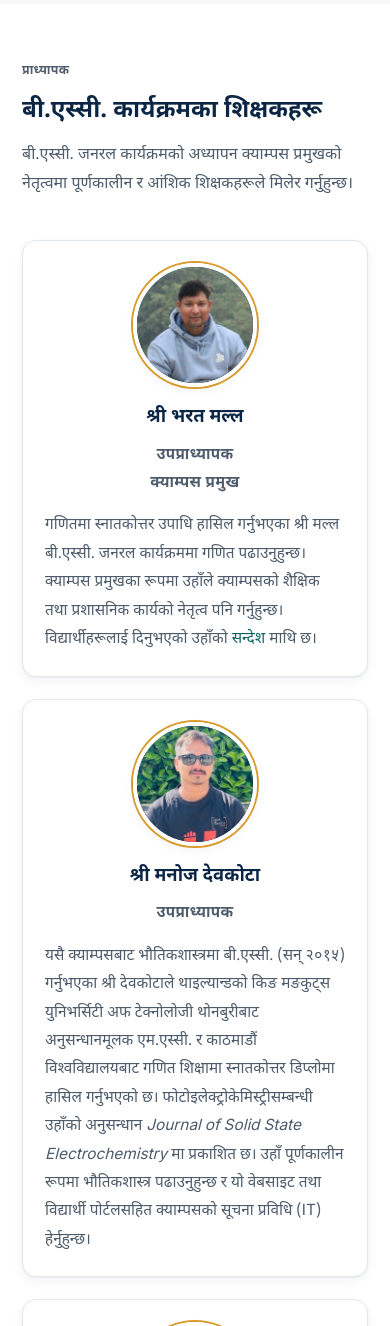
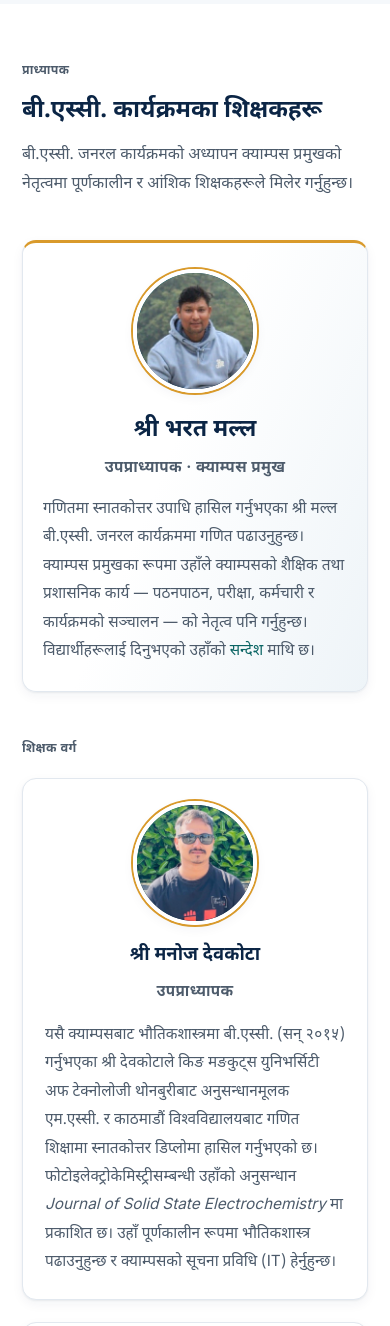
Before and after one commit to newstep12/KamalaScienceCampus, a PHP site: page /ne/about.html in a window 390 px wide. Shown: the part 5174-6500 px from the top of the page. Run offline with PHP 8.4, Linux system fonts and the light colour scheme.

Commit message:
Set the Campus Chief above the faculty row, not inside it
Five cards in an auto-filling grid put the Campus Chief shoulder to
shoulder with the teachers he leads, and left a fifth card orphaned on a
row of its own. He now gets a wide card ahead of the grid — portrait
beside the bio, gold rule across the top — and the four teachers below
fill one even row under a "Teaching faculty" heading.

Three things were fighting the row, so they go too:

- The teaching columns are now fixed at four, then 2x2, then one up.
  Auto-fill broke them into three with the fourth stranded underneath at
  tablet widths.
- Mr. Thapa's "Former Campus Chief" wrapped his role onto three lines
  while the others sat on one, pushing his name and bio out of line with
  the rest of the row. His bio already opens with it.
- Cards stretch to the tallest, so Mr. Devkota's bio — four times the
  length of the shortest — set how much empty space the other three
  carried. Same facts, tighter prose.

Every built page is re-emitted because the stylesheet's hash feeds the
?v= cache-buster; outside about.html that hash is the only change.

Co-Authored-By: Claude Opus 5 <noreply@anthropic.com>
Claude-Session: https://claude.ai/code/session_01C9hcChULweFaSFTkbCAWVd

```diff
--- a/admissions.html
+++ b/admissions.html
@@ -15,7 +15,7 @@
 <link rel="preconnect" href="https://fonts.googleapis.com">
 <link rel="preconnect" href="https://fonts.gstatic.com" crossorigin>
 <link rel="stylesheet" href="https://fonts.googleapis.com/css2?family=Inter:wght@400;500;600;700&family=Source+Serif+4:opsz,wght@8..60,600;8..60,700&family=Noto+Sans+Devanagari:wght@400;500;600&display=swap">
-<link rel="stylesheet" href="assets/css/styles.css?v=2dee24d8dd">
+<link rel="stylesheet" href="assets/css/styles.css?v=0611d891a3">
 <link rel="icon" type="image/png" sizes="192x192" href="assets/img/logo-192.png">
 </head>
 <body data-page="admissions">
@@ -305,7 +305,7 @@
   </div>
 </footer>
 
-<script src="assets/js/main.js?v=2dee24d8dd"></script>
+<script src="assets/js/main.js?v=0611d891a3"></script>
 
 </body>
 </html>
--- a/assets/css/styles.css
+++ b/assets/css/styles.css
@@ -590,6 +590,10 @@ body.lang-ne .hero h1 { font-size: clamp(1.6rem, 3.6vw, 2.5rem); }
 /* auto-fill, not auto-fit: a group with one card keeps a card-sized column
    instead of one card stretched across the page */
 .people { grid-template-columns: repeat(auto-fill, minmax(240px, 1fr)); }
+/* The teaching staff are a fixed four, so their columns are fixed too: four
+   abreast, then 2x2, then one up. Left to auto-fill they break into three
+   with the fourth orphaned on a row of its own at tablet widths. */
+.people-row { grid-template-columns: repeat(4, minmax(0, 1fr)); }
 .people-group {
   font-family: var(--sans); font-size: .8rem; font-weight: 700;
   letter-spacing: .12em; text-transform: uppercase; color: var(--ink-soft);
@@ -598,14 +602,45 @@ body.lang-ne .hero h1 { font-size: clamp(1.6rem, 3.6vw, 2.5rem); }
 .person-card { text-align: center; }
 .person-card p:not(.person-role) { text-align: left; }
 
+/* The Campus Chief heads the faculty from a card of his own, portrait beside
+   the bio. It reads as the senior entry, and it lifts him out of the grid so
+   the teachers below fill one even row instead of leaving an orphan card. */
+.person-lead {
+  display: grid; gap: 34px;
+  grid-template-columns: minmax(0, 150px) minmax(0, 1fr);
+  align-items: center;
+  text-align: left;
+  padding: 32px 38px;
+  margin-bottom: 30px;
+  border-top: 3px solid var(--gold);
+  background: linear-gradient(112deg, #fff 0%, #fff 44%, var(--bg-tint) 100%);
+}
+.person-lead .person-photo { margin-bottom: 0; }
+.person-lead .person-name { font-size: 1.45rem; margin-bottom: 6px; }
+.person-lead .person-role { margin-bottom: 13px; }
+
 @media (max-width: 900px) {
   .message { grid-template-columns: 1fr; gap: 26px; padding: 30px; }
   .person-bio { text-align: center; }
+}
+@media (max-width: 1000px) {
+  .people-row { grid-template-columns: repeat(2, minmax(0, 1fr)); }
+}
+@media (max-width: 520px) {
+  .people-row { grid-template-columns: minmax(0, 1fr); }
+}
+@media (max-width: 760px) {
+  .person-lead {
+    grid-template-columns: 1fr; gap: 20px;
+    text-align: center; padding: 30px 24px;
+  }
+  .person-lead p:not(.person-role) { text-align: left; }
 }
 @media (max-width: 560px) {
   .message { padding: 24px 20px; }
   .person-photo { width: 124px; height: 124px; }
   .person-initials { font-size: 2.2rem; }
+  .person-lead { padding: 26px 20px; }
 }
 
 body.lang-ne .person-name, body.lang-ne .message-sign { font-family: var(--deva); }
--- a/contact.html
+++ b/contact.html
@@ -15,7 +15,7 @@
 <link rel="preconnect" href="https://fonts.googleapis.com">
 <link rel="preconnect" href="https://fonts.gstatic.com" crossorigin>
 <link rel="stylesheet" href="https://fonts.googleapis.com/css2?family=Inter:wght@400;500;600;700&family=Source+Serif+4:opsz,wght@8..60,600;8..60,700&family=Noto+Sans+Devanagari:wght@400;500;600&display=swap">
-<link rel="stylesheet" href="assets/css/styles.css?v=2dee24d8dd">
+<link rel="stylesheet" href="assets/css/styles.css?v=0611d891a3">
 <link rel="icon" type="image/png" sizes="192x192" href="assets/img/logo-192.png">
 </head>
 <body data-page="contact">
@@ -233,7 +233,7 @@
   </div>
 </footer>
 
-<script src="assets/js/main.js?v=2dee24d8dd"></script>
+<script src="assets/js/main.js?v=0611d891a3"></script>
 
 </body>
 </html>
--- a/index.html
+++ b/index.html
@@ -15,7 +15,7 @@
 <link rel="preconnect" href="https://fonts.googleapis.com">
 <link rel="preconnect" href="https://fonts.gstatic.com" crossorigin>
 <link rel="stylesheet" href="https://fonts.googleapis.com/css2?family=Inter:wght@400;500;600;700&family=Source+Serif+4:opsz,wght@8..60,600;8..60,700&family=Noto+Sans+Devanagari:wght@400;500;600&display=swap">
-<link rel="stylesheet" href="assets/css/styles.css?v=2dee24d8dd">
+<link rel="stylesheet" href="assets/css/styles.css?v=0611d891a3">
 <link rel="icon" type="image/png" sizes="192x192" href="assets/img/logo-192.png">
 <script type="application/ld+json">
 {
@@ -356,7 +356,7 @@
   </div>
 </footer>
 
-<script src="assets/js/main.js?v=2dee24d8dd"></script>
+<script src="assets/js/main.js?v=0611d891a3"></script>
 
 </body>
 </html>
--- a/ne/about.html
+++ b/ne/about.html
@@ -15,7 +15,7 @@
 <link rel="preconnect" href="https://fonts.googleapis.com">
 <link rel="preconnect" href="https://fonts.gstatic.com" crossorigin>
 <link rel="stylesheet" href="https://fonts.googleapis.com/css2?family=Inter:wght@400;500;600;700&family=Source+Serif+4:opsz,wght@8..60,600;8..60,700&family=Noto+Sans+Devanagari:wght@400;500;600&display=swap">
-<link rel="stylesheet" href="../assets/css/styles.css?v=2dee24d8dd">
+<link rel="stylesheet" href="../assets/css/styles.css?v=0611d891a3">
 <link rel="icon" type="image/png" sizes="192x192" href="../assets/img/logo-192.png">
 </head>
 <body data-page="about" class="lang-ne">
@@ -250,39 +250,43 @@
       </p>
     </div>
 
-    <div class="grid people">
-      <article class="card person-card">
-        <div class="person-photo"><img src="../assets/img/people/bharat-malla.jpg" alt="" width="320" height="320" loading="lazy" decoding="async"></div>
+    <article class="card person-lead">
+      <div class="person-photo"><img src="../assets/img/people/bharat-malla.jpg" alt="" width="320" height="320" loading="lazy" decoding="async"></div>
+      <div>
         <h3 class="person-name">श्री भरत मल्ल</h3>
-        <p class="person-role">उपप्राध्यापक<br>क्याम्पस प्रमुख</p>
+        <p class="person-role">उपप्राध्यापक &middot; क्याम्पस प्रमुख</p>
         <p>
           गणितमा स्नातकोत्तर उपाधि हासिल गर्नुभएका श्री मल्ल बी.एस्सी. जनरल
           कार्यक्रममा गणित पढाउनुहुन्छ। क्याम्पस प्रमुखका रूपमा उहाँले
-          क्याम्पसको शैक्षिक तथा प्रशासनिक कार्यको नेतृत्व पनि गर्नुहुन्छ।
+          क्याम्पसको शैक्षिक तथा प्रशासनिक कार्य &mdash; पठनपाठन, परीक्षा,
+          कर्मचारी र कार्यक्रमको सञ्चालन &mdash; को नेतृत्व पनि गर्नुहुन्छ।
           विद्यार्थीहरूलाई दिनुभएको उहाँको
           <a href="#campus-chief">सन्देश</a> माथि छ।
         </p>
-      </article>
+      </div>
+    </article>
+
+    <h3 class="people-group">शिक्षक वर्ग</h3>
+    <div class="grid people-row">
       <article class="card person-card">
         <div class="person-photo"><img src="../assets/img/people/manoj-devkota.jpg" alt="" width="320" height="320" loading="lazy" decoding="async"></div>
         <h3 class="person-name">श्री मनोज देवकोटा</h3>
         <p class="person-role">उपप्राध्यापक</p>
         <p>
           यसै क्याम्पसबाट भौतिकशास्त्रमा बी.एस्सी. (सन् २०१५) गर्नुभएका श्री
-          देवकोटाले थाइल्यान्डको किङ मङकुट्स युनिभर्सिटी अफ टेक्नोलोजी
-          थोनबुरीबाट अनुसन्धानमूलक एम.एस्सी. र काठमाडौं विश्वविद्यालयबाट
-          गणित शिक्षामा स्नातकोत्तर डिप्लोमा हासिल गर्नुभएको छ।
+          देवकोटाले किङ मङकुट्स युनिभर्सिटी अफ टेक्नोलोजी थोनबुरीबाट
+          अनुसन्धानमूलक एम.एस्सी. र काठमाडौं विश्वविद्यालयबाट गणित शिक्षामा
+          स्नातकोत्तर डिप्लोमा हासिल गर्नुभएको छ।
           फोटोइलेक्ट्रोकेमिस्ट्रीसम्बन्धी उहाँको अनुसन्धान
           <em lang="en">Journal of Solid State Electrochemistry</em>
-          मा प्रकाशित छ। उहाँ पूर्णकालीन रूपमा भौतिकशास्त्र पढाउनुहुन्छ र यो
-          वेबसाइट तथा विद्यार्थी पोर्टलसहित क्याम्पसको सूचना प्रविधि (IT)
-          हेर्नुहुन्छ।
+          मा प्रकाशित छ। उहाँ पूर्णकालीन रूपमा भौतिकशास्त्र पढाउनुहुन्छ र
+          क्याम्पसको सूचना प्रविधि (IT) हेर्नुहुन्छ।
         </p>
       </article>
       <article class="card person-card">
         <div class="person-photo"><img src="../assets/img/people/tej-bikram-thapa.jpg" alt="" width="320" height="320" loading="lazy" decoding="async"></div>
         <h3 class="person-name">श्री तेज बिक्रम थापा</h3>
-        <p class="person-role">उपप्राध्यापक<br>पूर्व क्याम्पस प्रमुख</p>
+        <p class="person-role">उपप्राध्यापक</p>
         <p>
           भौतिकशास्त्रमा स्नातकोत्तर उपाधि हासिल गर्नुभएका पूर्व क्याम्पस
           प्रमुख श्री थापा हाल त्रिभुवन विश्वविद्यालय (IOST) को पाठ्यक्रम
@@ -476,7 +480,7 @@
   </div>
 </footer>
 
-<script src="../assets/js/main.js?v=2dee24d8dd"></script>
+<script src="../assets/js/main.js?v=0611d891a3"></script>
 
 </body>
 </html>
--- a/ne/admissions.html
+++ b/ne/admissions.html
@@ -15,7 +15,7 @@
 <link rel="preconnect" href="https://fonts.googleapis.com">
 <link rel="preconnect" href="https://fonts.gstatic.com" crossorigin>
 <link rel="stylesheet" href="https://fonts.googleapis.com/css2?family=Inter:wght@400;500;600;700&family=Source+Serif+4:opsz,wght@8..60,600;8..60,700&family=Noto+Sans+Devanagari:wght@400;500;600&display=swap">
-<link rel="stylesheet" href="../assets/css/styles.css?v=2dee24d8dd">
+<link rel="stylesheet" href="../assets/css/styles.css?v=0611d891a3">
 <link rel="icon" type="image/png" sizes="192x192" href="../assets/img/logo-192.png">
 </head>
 <body data-page="admissions" class="lang-ne">
@@ -294,7 +294,7 @@
   </div>
 </footer>
 
-<script src="../assets/js/main.js?v=2dee24d8dd"></script>
+<script src="../assets/js/main.js?v=0611d891a3"></script>
 
 </body>
 </html>
--- a/ne/contact.html
+++ b/ne/contact.html
@@ -15,7 +15,7 @@
 <link rel="preconnect" href="https://fonts.googleapis.com">
 <link rel="preconnect" href="https://fonts.gstatic.com" crossorigin>
 <link rel="stylesheet" href="https://fonts.googleapis.com/css2?family=Inter:wght@400;500;600;700&family=Source+Serif+4:opsz,wght@8..60,600;8..60,700&family=Noto+Sans+Devanagari:wght@400;500;600&display=swap">
-<link rel="stylesheet" href="../assets/css/styles.css?v=2dee24d8dd">
+<link rel="stylesheet" href="../assets/css/styles.css?v=0611d891a3">
 <link rel="icon" type="image/png" sizes="192x192" href="../assets/img/logo-192.png">
 </head>
 <body data-page="contact" class="lang-ne">
@@ -230,7 +230,7 @@
   </div>
 </footer>
 
-<script src="../assets/js/main.js?v=2dee24d8dd"></script>
+<script src="../assets/js/main.js?v=0611d891a3"></script>
 
 </body>
 </html>
--- a/ne/index.html
+++ b/ne/index.html
@@ -15,7 +15,7 @@
 <link rel="preconnect" href="https://fonts.googleapis.com">
 <link rel="preconnect" href="https://fonts.gstatic.com" crossorigin>
 <link rel="stylesheet" href="https://fonts.googleapis.com/css2?family=Inter:wght@400;500;600;700&family=Source+Serif+4:opsz,wght@8..60,600;8..60,700&family=Noto+Sans+Devanagari:wght@400;500;600&display=swap">
-<link rel="stylesheet" href="../assets/css/styles.css?v=2dee24d8dd">
+<link rel="stylesheet" href="../assets/css/styles.css?v=0611d891a3">
 <link rel="icon" type="image/png" sizes="192x192" href="../assets/img/logo-192.png">
 </head>
 <body data-page="home" class="lang-ne">
@@ -303,7 +303,7 @@
   </div>
 </footer>
 
-<script src="../assets/js/main.js?v=2dee24d8dd"></script>
+<script src="../assets/js/main.js?v=0611d891a3"></script>
 
 </body>
 </html>
--- a/ne/programs.html
+++ b/ne/programs.html
@@ -15,7 +15,7 @@
 <link rel="preconnect" href="https://fonts.googleapis.com">
 <link rel="preconnect" href="https://fonts.gstatic.com" crossorigin>
 <link rel="stylesheet" href="https://fonts.googleapis.com/css2?family=Inter:wght@400;500;600;700&family=Source+Serif+4:opsz,wght@8..60,600;8..60,700&family=Noto+Sans+Devanagari:wght@400;500;600&display=swap">
-<link rel="stylesheet" href="../assets/css/styles.css?v=2dee24d8dd">
+<link rel="stylesheet" href="../assets/css/styles.css?v=0611d891a3">
 <link rel="icon" type="image/png" sizes="192x192" href="../assets/img/logo-192.png">
 </head>
 <body data-page="programs" class="lang-ne">
@@ -286,7 +286,7 @@
   </div>
 </footer>
 
-<script src="../assets/js/main.js?v=2dee24d8dd"></script>
+<script src="../assets/js/main.js?v=0611d891a3"></script>
 
 </body>
 </html>
--- a/ne/scholarships.html
+++ b/ne/scholarships.html
@@ -15,7 +15,7 @@
 <link rel="preconnect" href="https://fonts.googleapis.com">
 <link rel="preconnect" href="https://fonts.gstatic.com" crossorigin>
 <link rel="stylesheet" href="https://fonts.googleapis.com/css2?family=Inter:wght@400;500;600;700&family=Source+Serif+4:opsz,wght@8..60,600;8..60,700&family=Noto+Sans+Devanagari:wght@400;500;600&display=swap">
-<link rel="stylesheet" href="../assets/css/styles.css?v=2dee24d8dd">
+<link rel="stylesheet" href="../assets/css/styles.css?v=0611d891a3">
 <link rel="icon" type="image/png" sizes="192x192" href="../assets/img/logo-192.png">
 </head>
 <body data-page="scholarships" class="lang-ne">
@@ -248,7 +248,7 @@
   </div>
 </footer>
 
-<script src="../assets/js/main.js?v=2dee24d8dd"></script>
+<script src="../assets/js/main.js?v=0611d891a3"></script>
 
 </body>
 </html>
--- a/programs.html
+++ b/programs.html
@@ -15,7 +15,7 @@
 <link rel="preconnect" href="https://fonts.googleapis.com">
 <link rel="preconnect" href="https://fonts.gstatic.com" crossorigin>
 <link rel="stylesheet" href="https://fonts.googleapis.com/css2?family=Inter:wght@400;500;600;700&family=Source+Serif+4:opsz,wght@8..60,600;8..60,700&family=Noto+Sans+Devanagari:wght@400;500;600&display=swap">
-<link rel="stylesheet" href="assets/css/styles.css?v=2dee24d8dd">
+<link rel="stylesheet" href="assets/css/styles.css?v=0611d891a3">
 <link rel="icon" type="image/png" sizes="192x192" href="assets/img/logo-192.png">
 </head>
 <body data-page="programs">
@@ -300,7 +300,7 @@
   </div>
 </footer>
 
-<script src="assets/js/main.js?v=2dee24d8dd"></script>
+<script src="assets/js/main.js?v=0611d891a3"></script>
 
 </body>
 </html>
--- a/scholarships.html
+++ b/scholarships.html
@@ -15,7 +15,7 @@
 <link rel="preconnect" href="https://fonts.googleapis.com">
 <link rel="preconnect" href="https://fonts.gstatic.com" crossorigin>
 <link rel="stylesheet" href="https://fonts.googleapis.com/css2?family=Inter:wght@400;500;600;700&family=Source+Serif+4:opsz,wght@8..60,600;8..60,700&family=Noto+Sans+Devanagari:wght@400;500;600&display=swap">
-<link rel="stylesheet" href="assets/css/styles.css?v=2dee24d8dd">
+<link rel="stylesheet" href="assets/css/styles.css?v=0611d891a3">
 <link rel="icon" type="image/png" sizes="192x192" href="assets/img/logo-192.png">
 </head>
 <body data-page="scholarships">
@@ -249,7 +249,7 @@
   </div>
 </footer>
 
-<script src="assets/js/main.js?v=2dee24d8dd"></script>
+<script src="assets/js/main.js?v=0611d891a3"></script>
 
 </body>
 </html>
```
Also changed, not shown: about.html (+18 -15 lines), src/pages-ne/about.html (+17 -13 lines), src/pages/about.html (+16 -13 lines).
